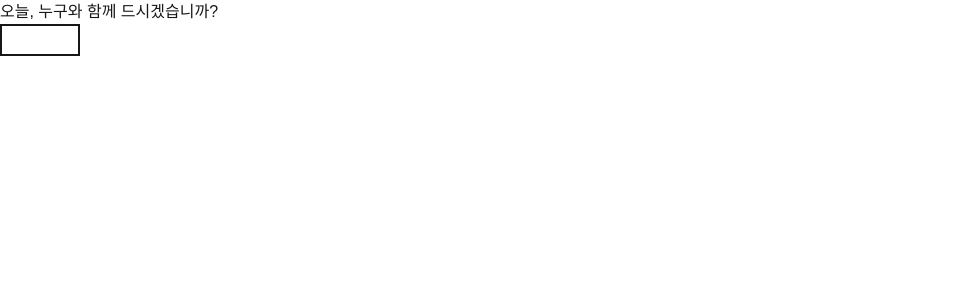
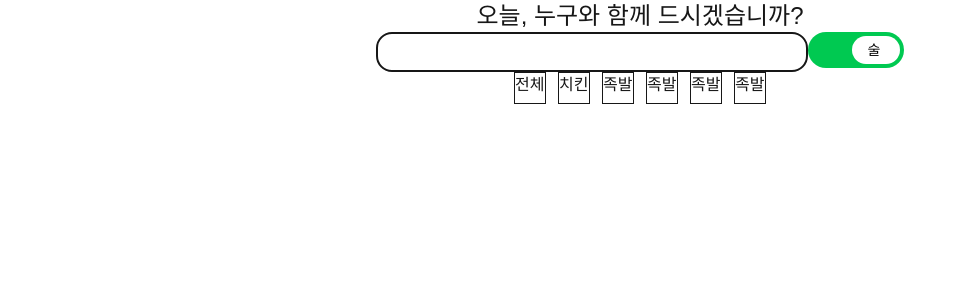
Before and after one commit to EatBuddy-Community/front, a Next.js app: page /landing in a window 1280 px wide. Shown: the top 300 px of the page, without its empty margins (0-967 px from the left). Built offline with nearby package versions, Linux system fonts and the light colour scheme.

Commit message:
임시태그컴포넌트 제작

```diff
--- /dev/null
+++ b/app/componets/DraftTag/Tags.tsx
@@ -0,0 +1,13 @@
+import { JSX } from "react";
+
+interface TagItem {
+  label: string;
+}
+
+export default function Tags({ label }: TagItem): JSX.Element {
+  return (
+    <div className="min-w-8 min-h-8 border-1 max-w-8 max-h-8">
+      <span>{label}</span>
+    </div>
+  );
+}
--- a/app/componets/ToggleSwitch.tsx/ToggleSwitchButton.tsx
+++ b/app/componets/ToggleSwitch.tsx/ToggleSwitchButton.tsx
@@ -16,7 +16,7 @@ export default function ToggleSwitchButton() {
   const { isBoolean, toggle } = useToggle();
   return (
     <div
-      className={`flex items-center justify-between w-24 h-9 ${
+      className={`relative flex items-center justify-between w-24 h-9 ${
         isBoolean ? "bg-amber-500" : "bg-green-500"
       } rounded-full px-3`}
       onClick={toggle}
--- a/app/landing/Content.server.tsx
+++ b/app/landing/Content.server.tsx
@@ -1,7 +1,24 @@
+import Tags from "../componets/DraftTag/Tags";
+import ToggleSwitchButton from "../componets/ToggleSwitch.tsx/ToggleSwitchButton";
+
 export default function Content() {
   return (
     <div>
-      <input className="border-2 w-20 h-8" type="search"></input>
+      <div className="flex justify-center">
+        <input
+          className="border-2 min-w-108 h-10 pl-4 rounded-2xl"
+          type="search"
+        ></input>
+        <ToggleSwitchButton />
+      </div>
+      <div className="flex justify-center gap-3">
+        <Tags label="전체" />
+        <Tags label="치킨" />
+        <Tags label="족발" />
+        <Tags label="족발" />
+        <Tags label="족발" />
+        <Tags label="족발" />
+      </div>
     </div>
   );
 }
--- a/app/landing/Header.server.tsx
+++ b/app/landing/Header.server.tsx
@@ -1,7 +1,7 @@
 export default function Header() {
   return (
-    <div className="flex">
-      <span>오늘, 누구와 함께 드시겠습니까?</span>
+    <div className="flex justify-center">
+      <span className="text-2xl">오늘, 누구와 함께 드시겠습니까?</span>
     </div>
   );
 }
```
Also changed, not shown: app/landing/footer.server.tsx (added).
